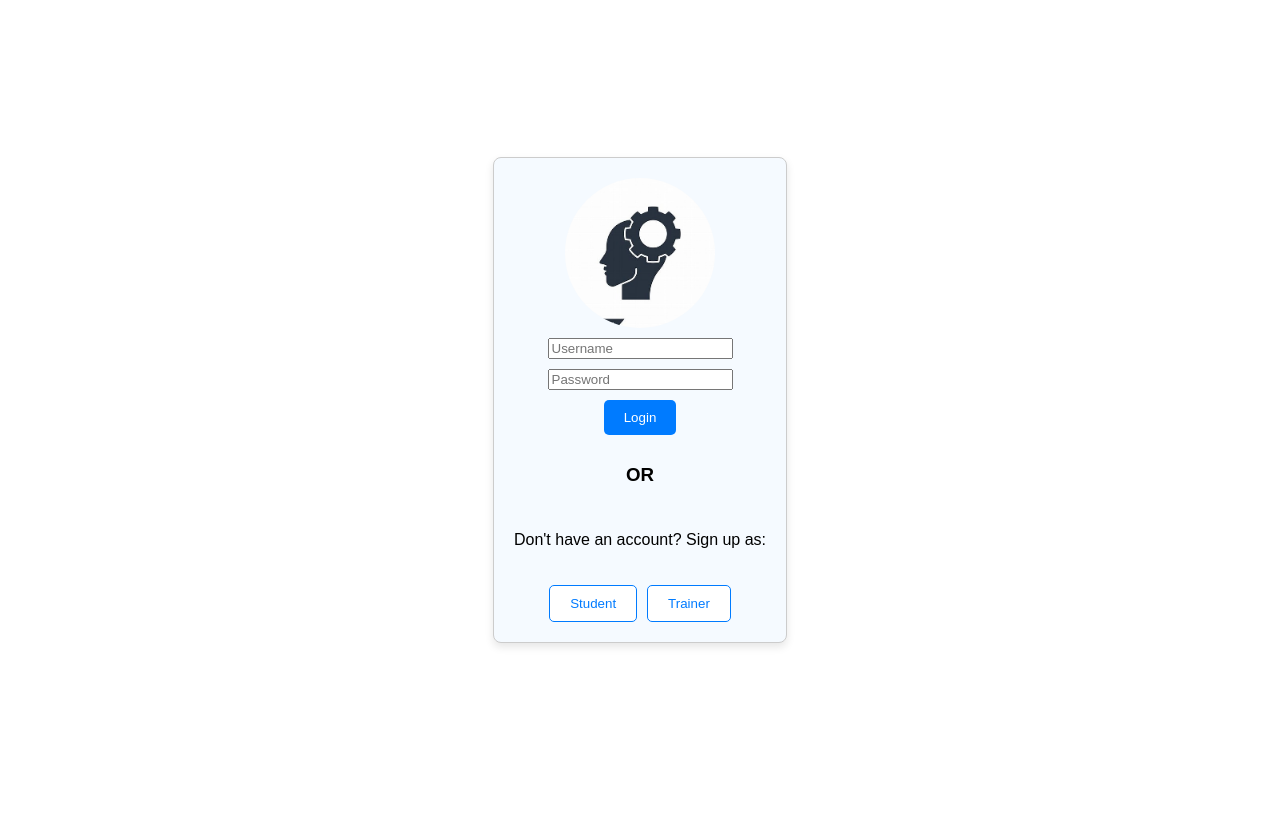
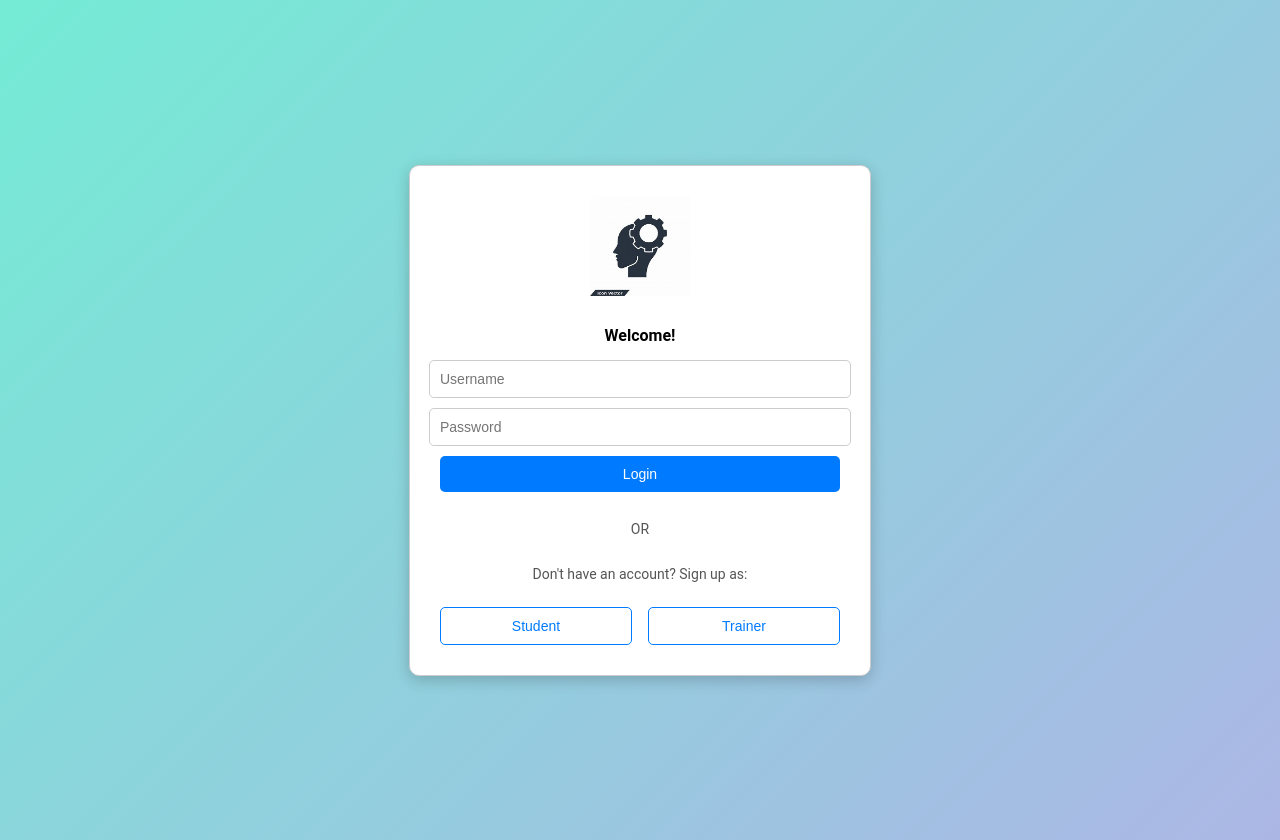
Before and after one commit to Madan-A/bootcamp-2024-Skill_Learner_Trainer, a React (Create React App) app in the folder client/: page / in a window 1280 px wide. Before the commit the page ends 800 px from the top, so only its background shows below. Built offline with nearby package versions, Linux system fonts and the light colour scheme; no server answers.

Commit message:
modified login

```diff
--- a/client/src/Login.tsx
+++ b/client/src/Login.tsx
@@ -11,67 +11,123 @@ const Login: React.FC = () => {
       alignItems: 'center',
       justifyContent: 'center',
       height: '100vh',
-      fontFamily: 'Arial, sans-serif',
+      fontFamily: `'Roboto', Arial, sans-serif`,
+      background: 'linear-gradient(135deg, #74ebd5, #acb6e5)',
+      padding: '20px',
     },
-    form: {
+    formContainer: {
       display: 'flex',
       flexDirection: 'column' as 'column',
       alignItems: 'center',
-      gap: '10px',
-      padding: '20px',
+      gap: '10px', // Reduced gap for a tighter layout
+      width: '100%',
+      maxWidth: '400px',
+      padding: '30px',
       border: '1px solid #ccc',
-      borderRadius: '8px',
-      boxShadow: '0px 4px 8px rgba(0, 0, 0, 0.1)',
-      backgroundColor: '#f5faff',
+      borderRadius: '10px',
+      boxShadow: '0px 4px 15px rgba(0, 0, 0, 0.2)',
+      backgroundColor: '#ffffff',
+    },
+    logo: {
+      width: '100px',
+      height: 'auto',
+      marginBottom: '15px',
+    },
+    input: {
+      width: '100%',
+      padding: '10px',
+      fontSize: '14px',
+      border: '1px solid #ccc',
+      borderRadius: '5px',
+      outline: 'none',
+      transition: '0.3s',
     },
     button: {
-      padding: '10px 20px',
+      padding: '10px',
+      width: '100%',
       border: 'none',
       borderRadius: '5px',
       backgroundColor: '#007BFF',
       color: '#fff',
+      fontSize: '14px',
       cursor: 'pointer',
+      transition: 'background-color 0.3s ease',
+      marginBottom: '5px', // Reduced space below Login button
+    },
+    text: {
+      fontSize: '14px',
+      color: '#555',
+      textAlign: 'center' as 'center',
+      marginBottom: '5px', // Reduced space below OR text
+    },
+    heading: {
+      fontSize: '16px',
+      fontWeight: 600,
+      margin: '5px 0',
     },
     buttonSecondary: {
-      padding: '10px 20px',
+      padding: '10px',
+      width: '48%',
       border: '1px solid #007BFF',
       borderRadius: '5px',
       backgroundColor: '#fff',
       color: '#007BFF',
+      fontSize: '14px',
       cursor: 'pointer',
+      transition: 'all 0.3s ease',
     },
     buttonGroup: {
       display: 'flex',
-      justifyContent: 'center',
       gap: '10px',
       marginTop: '10px',
+      width: '100%',
+      justifyContent: 'space-between',
+    },
+    buttonSecondaryDisabled: {
+      padding: '10px',
+      width: '48%',
+      border: '1px solid #ccc', // Light gray border for disabled state
+      borderRadius: '5px',
+      backgroundColor: '#f5f5f5', // Light gray background for disabled state
+      color: '#999', // Light gray text color for disabled state
+      fontSize: '14px',
+      cursor: 'not-allowed', // Indicates the button is not clickable
     },
   };
 
   const handleStudentSignUpClick = (e: React.MouseEvent<HTMLButtonElement>) => {
-    e.preventDefault(); // Prevent page reload
-    setShowStudentSignUp(true); // Show StudentSignUp component
+    e.preventDefault();
+    setShowStudentSignUp(true);
   };
 
   if (showStudentSignUp) {
-    return <StudentSignUp />; // Render StudentSignUp component if state is true
+    return <StudentSignUp />;
   }
 
   return (
     <div style={styles.container}>
-      <form style={styles.form}>
-        <img
-          src="/logo.png"
-          alt="Logo"
-          style={{ width: '150px', height: 'auto', borderRadius: '50%' }}
+      <div style={styles.formContainer}>
+        <img src="/logo.png" alt="Logo" style={styles.logo} />
+        <h3 style={styles.heading}>Welcome!</h3>
+        <input
+          type="text"
+          id="username"
+          name="username"
+          placeholder="Username"
+          style={styles.input}
         />
-        <input type="text" id="username" name="username" placeholder="Username" />
-        <input type="password" id="password" name="password" placeholder="Password" />
+        <input
+          type="password"
+          id="password"
+          name="password"
+          placeholder="Password"
+          style={styles.input}
+        />
         <button type="submit" style={styles.button}>
           Login
         </button>
-        <h3>OR</h3>
-        <p>Don't have an account? Sign up as:</p>
+        <p style={styles.text}>OR</p> {/* Changed from h3 to p for better styling */}
+        <p style={styles.text}>Don't have an account? Sign up as:</p>
         <div style={styles.buttonGroup}>
           <button
             style={styles.buttonSecondary}
@@ -79,9 +135,9 @@ const Login: React.FC = () => {
           >
             Student
           </button>
-          <button style={styles.buttonSecondary}>Trainer</button>
+          <button style={styles.buttonSecondary} disabled>Trainer</button>
         </div>
-      </form>
+      </div>
     </div>
   );
 };
```
